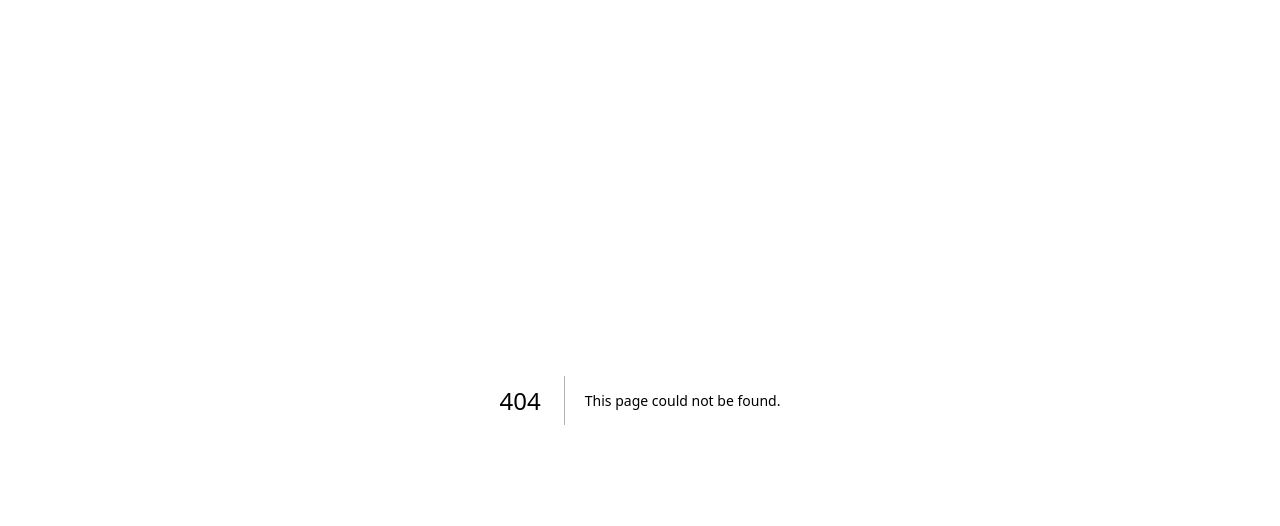
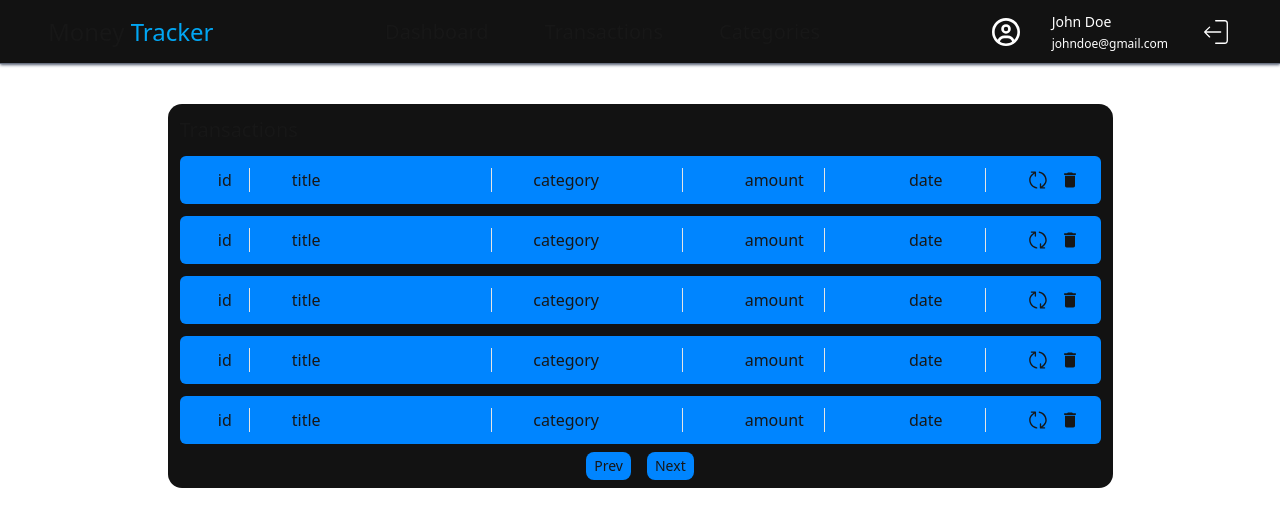
Before and after one commit to Arsen13/money-tracker, a Next.js app in the folder frontend/: page /transactions in a window 1280 px wide. Before the commit this address had no page. Shown: the top 526 px of the page. Built offline with nearby package versions, Linux system fonts and the light colour scheme.

Commit message:
Create transaction page with transaction list

```diff
--- a/frontend/app/components/Home/GraphByPeriod.tsx
+++ b/frontend/app/components/Home/GraphByPeriod.tsx
@@ -36,7 +36,7 @@ const chartConfig = {
 
 export function GraphByPeriod() {
   return (
-    <Card  className="w-[945px] bg-widget gap-0 border-none h-96">
+    <Card className="w-[945px] bg-widget gap-0 border-none h-96">
       <CardHeader>
         <CardDescription className="text-center text-lg text-white">
           Showing total transaction amount for the last 6 months
--- a/frontend/app/components/Nav/Navbar.tsx
+++ b/frontend/app/components/Nav/Navbar.tsx
@@ -11,8 +11,8 @@ export default function Navbar() {
                 </h1>
             </div>
             <div className="flex gap-14 text-xl">
-                <Link href='' className="hover:text-sky-500 duration-300">Dashboard</Link>
-                <Link href='' className="hover:text-sky-500 duration-300">Transactions</Link>
+                <Link href='/' className="hover:text-sky-500 duration-300">Dashboard</Link>
+                <Link href='/transactions' className="hover:text-sky-500 duration-300">Transactions</Link>
                 <Link href='' className="hover:text-sky-500 duration-300">Categories</Link>
             </div>
             <div className="flex items-center gap-8 text-white">
--- /dev/null
+++ b/frontend/app/components/Transactions/Transaction.tsx
@@ -0,0 +1,18 @@
+import { MdDelete } from "react-icons/md";
+import { RxUpdate } from "react-icons/rx";
+
+export default function Transaction() {
+	return (
+		<div className="w-full bg-customBlue flex justify-around items-center rounded-sm h-12 hover:bg-purple-600 duration-500">
+			<p className="w-[50px] text-center border-r-1">id</p>
+			<p className="w-[200px] text-left truncate border-r-1">title</p>
+			<p className="w-[150px] text-left truncate border-r-1">category</p>
+			<p className="w-[100px] text-center border-r-1">amount</p>
+			<p className="w-[120px] text-center border-r-1">date</p>
+			<div className="flex gap-3">
+				<RxUpdate className="w-5 h-5 hover:text-green-600 duration-300 cursor-pointer"/>
+				<MdDelete className="w-5 h-5 hover:text-red-600 duration-300 cursor-pointer"/>
+			</div>
+		</div>
+	)
+}
--- /dev/null
+++ b/frontend/app/components/Transactions/TransactionList.tsx
@@ -0,0 +1,24 @@
+import Transaction from "./Transaction";
+
+export default function TransactionList() {
+	return (
+		<div className="w-[945px] bg-widget border-none h-96 rounded-xl p-3">
+			<h3 className="text-xl">Transactions</h3>
+			<div className="mt-3 mb-2 flex flex-col gap-3">
+				<Transaction />
+				<Transaction />
+				<Transaction />
+				<Transaction />
+				<Transaction />
+			</div>
+			<div className="flex justify-center gap-4">
+				<button className="bg-customBlue text-sm px-2 py-1 rounded-md cursor-pointer hover:bg-orange-300 hover:text-widget duration-750">
+					Prev
+				</button>
+				<button className="bg-customBlue text-sm px-2 py-1 rounded-md cursor-pointer hover:bg-orange-300 hover:text-widget duration-750">
+					Next
+				</button>
+			</div>
+		</div>
+	)
+}
--- a/frontend/app/page.tsx
+++ b/frontend/app/page.tsx
@@ -6,7 +6,7 @@ import Navbar from "./components/Nav/Navbar";
 export default function Home() {
   return (
     <>
-      <Navbar/>
+      <Navbar />
 
       <div className="flex justify-center gap-20 mt-10">
         <div className="flex gap-8 flex-wrap justify-center">
--- /dev/null
+++ b/frontend/app/transactions/page.tsx
@@ -0,0 +1,13 @@
+import Navbar from "../components/Nav/Navbar";
+import TransactionList from "../components/Transactions/TransactionList";
+
+export default function Transactions() {
+	return (
+		<>
+			<Navbar />
+			<div className="flex justify-center mt-10">
+        <TransactionList />
+			</div>
+		</>
+	)
+}
```
